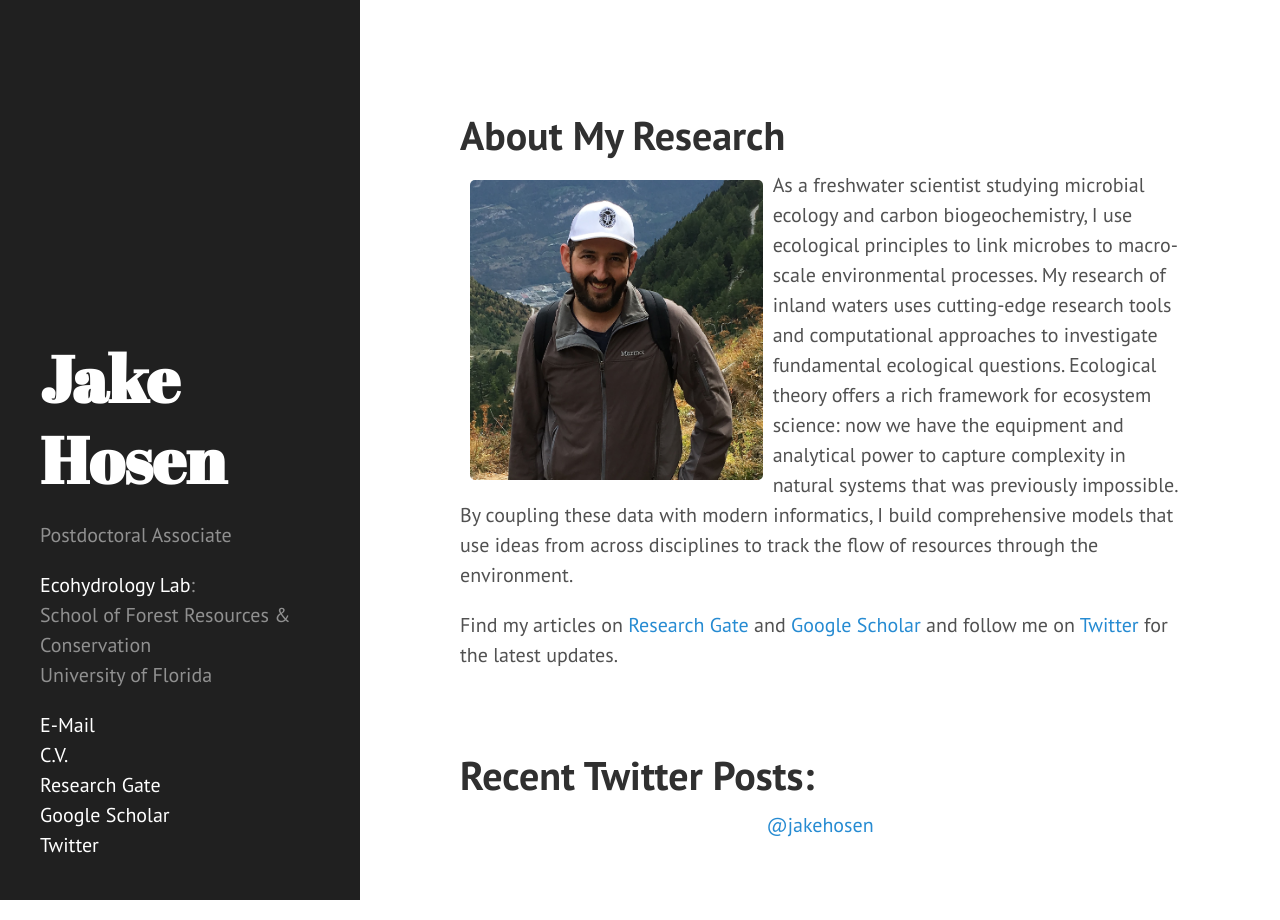
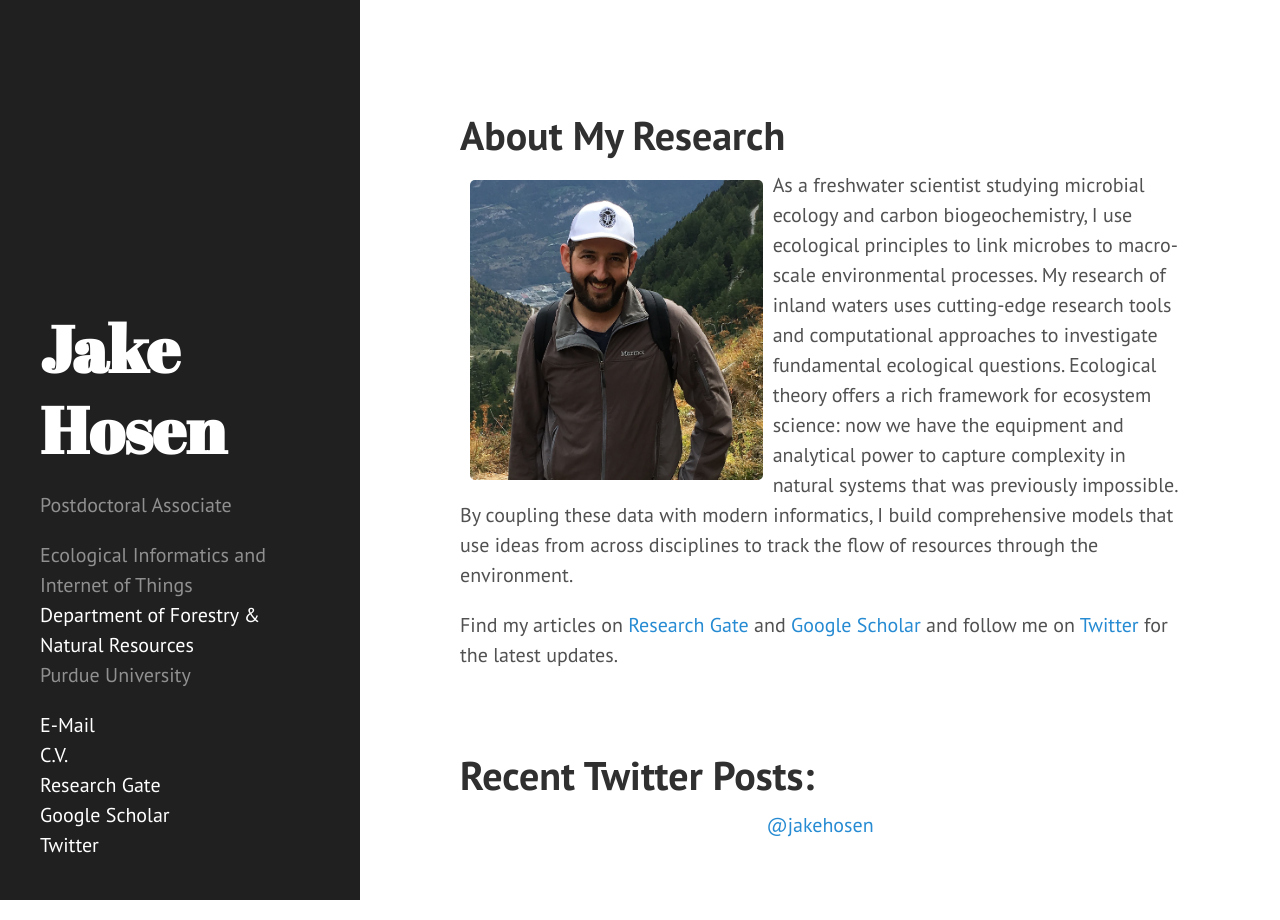
Before and after one commit to jakehosen/jakehosen.github.io, a Jekyll site: the page built from index.html, in a window 1280 px wide. Built offline with Jekyll 4.4.1, drawn with Linux system fonts in a browser that asks for light colours; the list of posts is cut into pages by our own code; comment, search, counter and statistics services are not loaded.

Commit message:
Update _config.yml

```diff
--- a/_config.yml
+++ b/_config.yml
@@ -9,7 +9,7 @@
 # Setup
 title:            Jake Hosen
 tagline:          'Freshwater Microbial Ecology & Biogeochemistry'
-description:      '<p>Postdoctoral Associate</p> <p><a href="http://sfrc.ufl.edu/ecohydrology/">Ecohydrology Lab</a>:<br>School of Forest Resources & Conservation<br>University of Florida</p> <p><a href="mailto:jhosen@ufl.edu">E-Mail</a><br><a href="/files/Jacob%20Hosen%20CV%2020190412.pdf">C.V.</a>
+description:      '<p>Postdoctoral Associate</p> <p>Ecological Informatics and Internet of Things<br><a href="https://ag.purdue.edu/fnr/">Department of Forestry & Natural Resources</a><br>Purdue University</p> <p><a href="mailto:jhosen@purdue.edu">E-Mail</a><br><a href="/files/Jacob%20Hosen%20CV%2020190909.pdf">C.V.</a>
 <br><a href="http://www.researchgate.net/profile/Jacob_Hosen">Research Gate</a><br><a href="https://scholar.google.com/citations?user=vsRFxUEAAAAJ&hl=en">Google Scholar</a><br><a href="http://www.twitter.com/jakehosen">Twitter</a>'
 url:              http://jakehosen.github.io
 baseurl:          /
```
